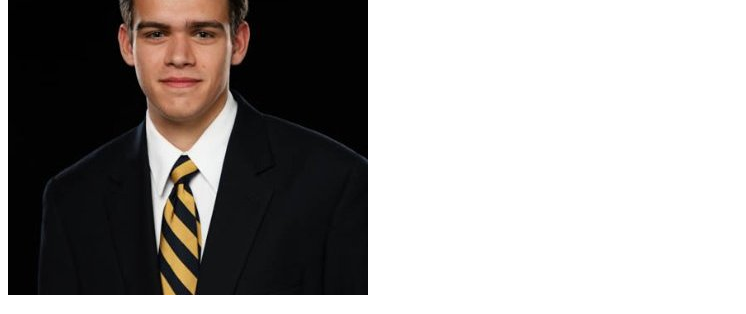
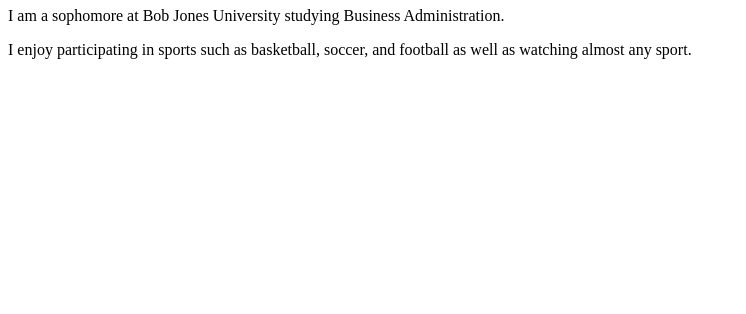
Before and after one commit to mbrys616/mbrys616.github.io, a plain HTML site: page index.html in a window 1280 px wide. Shown: the part 73-387 px from the top of the page, without its empty margins (0-746 px from the left). Drawn offline with Linux system fonts and the light colour scheme.

Commit message:
Update index.html

```diff
--- a/index.html
+++ b/index.html
@@ -1,7 +1,6 @@
 <!DOCTYPE html>
 <html>
 <head>
-<img src="AAEAAQAAAAAAAAXFAAAAJDcwMTQ4ZDk4LTA4MWQtNGQ2Ni1iMjI1LWViZmU1Mjg2YjgyYg.jpg">
 <title>Page Title</title>
 </head>
 <body>
```
